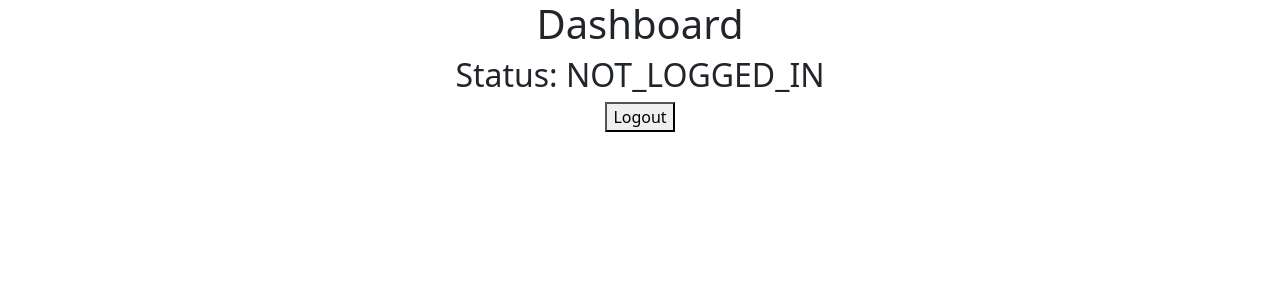
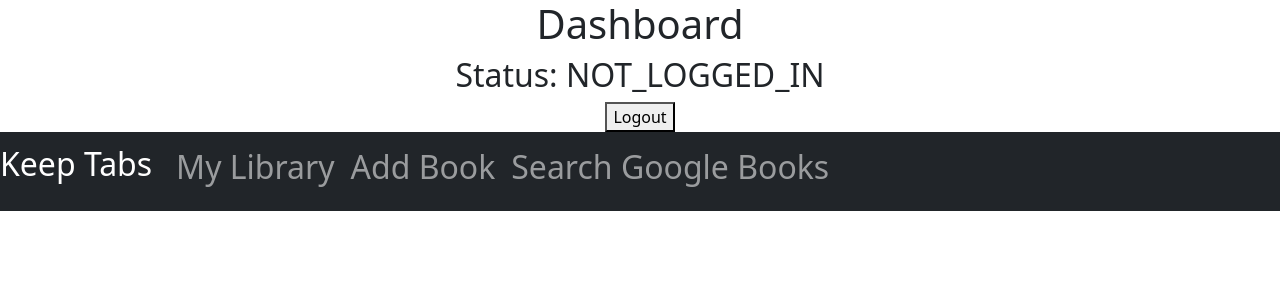
Before and after one commit to mmccarthy64/Keep-Tabs, a React (Create React App) app: page /dashboard in a window 1280 px wide. Shown: the top 300 px of the page. Built offline with nearby package versions, Linux system fonts and the light colour scheme; no server answers.

Commit message:
Home page, and dashboard

```diff
--- a/src/App.js
+++ b/src/App.js
@@ -25,6 +25,7 @@ class App extends Component{
       withCredentials: true
     })
       .then(res => {
+        console.log('Logged in?', res)
         if (res.data.logged_in && this.state.loggedInStatus === 'NOT_LOGGED_IN'){
           this.setState({
             loggedInStatus: 'LOGGED_IN',
@@ -45,6 +46,7 @@ class App extends Component{
   }
 
   handleLogout(){
+    console.log(this)
     this.setState({
       loggedInStatus: 'NOT_LOGGED_IN',
       user: {}
@@ -56,7 +58,6 @@ class App extends Component{
       loggedInStatus: 'LOGGED_IN',
       user: data.user
     })
-    console.log(data)
   }
 
   render(){
--- a/src/Dashboard.js
+++ b/src/Dashboard.js
@@ -13,9 +13,9 @@ import SearchContainer from "./containers/SearchContainer";
 
 class Dashboard extends Component{
 
-  // componentDidMount(){
-  //   this.props.getBooks()
-  // }
+  componentDidMount(){
+    this.props.getBooks()
+  }
 
   render(){
     return (
@@ -23,7 +23,7 @@ class Dashboard extends Component{
         <h1>Dashboard</h1>
         <h2>Status: {this.props.loggedInStatus}</h2>
         <button onClick={() => this.props.handleLogout()} >Logout</button>
-        {/* < Router >
+        < Router >
           <NavBar />
           <Switch>
               <Route path='/library'>
@@ -44,7 +44,7 @@ class Dashboard extends Component{
                   < BookForm createBook={this.props.createBook} />
               </Route>
           </Switch>
-        </Router> */}
+        </Router>
       </div>
     );
   }
--- a/src/Home.js
+++ b/src/Home.js
@@ -12,6 +12,7 @@ class Home extends Component {
 
     handleSuccessfulAuth(data){
         this.props.handleLogin(data)
+        // console.log(this.props)
         this.props.history.push('/dashboard')
     }
 
--- a/src/components/Auth/Login.js
+++ b/src/components/Auth/Login.js
@@ -24,7 +24,7 @@ class Login extends Component {
             withCredentials: true
         })
             .then(res => {
-                // console.log('response from login',res)
+                console.log('response from login',res)
                 if (res.data.logged_in){
                     this.props.handleSuccessfulAuth(res.data)
                 } else {
```
